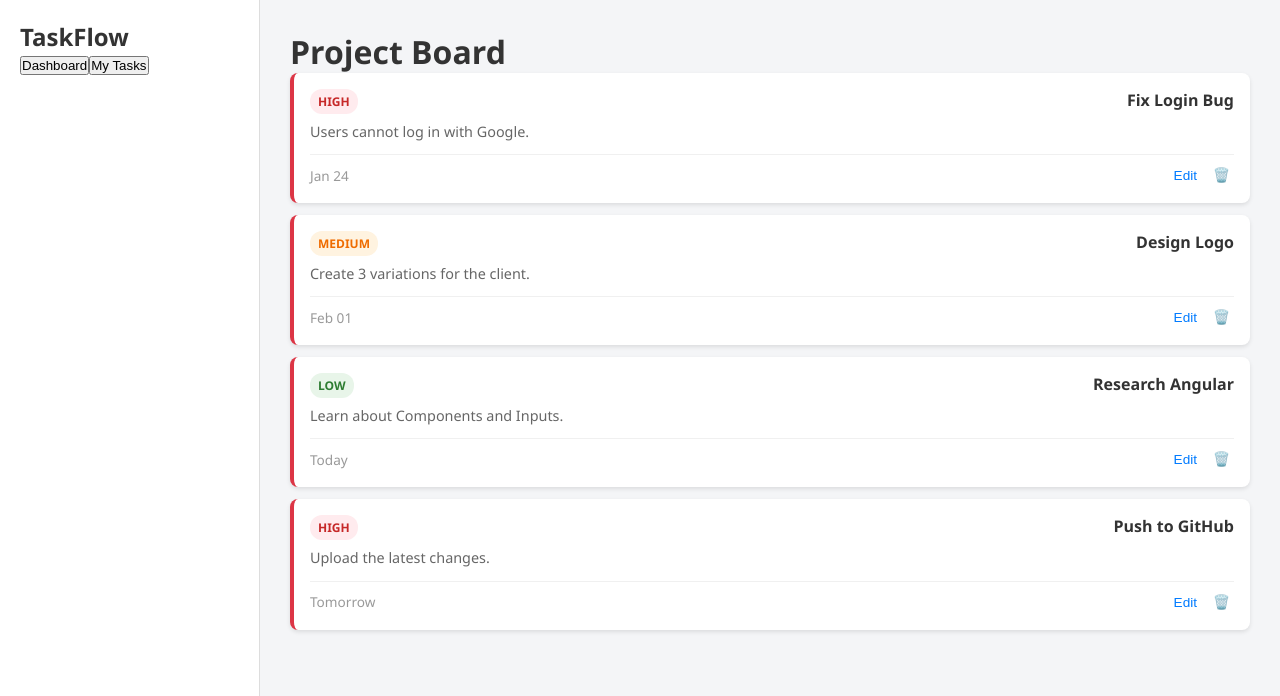
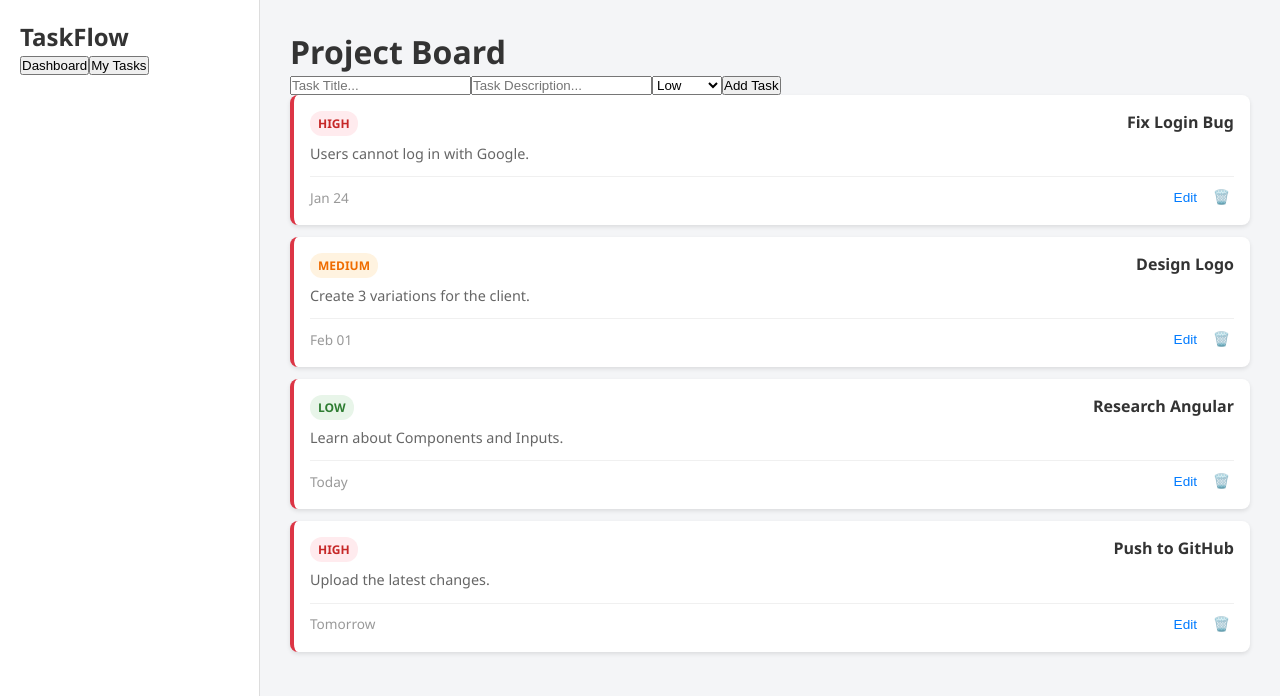
Before and after one commit to Vasilis98/taskflow-angular, an Angular app: page / in a window 1280 px wide. Shown: the top 696 px of the page. Built offline with nearby package versions, Linux system fonts and the light colour scheme.

Commit message:
feat: Implemented Add Task form logic

```diff
--- a/src/app/app.html
+++ b/src/app/app.html
@@ -12,6 +12,26 @@
       <h1>Project Board</h1>
     </header>
 
+    <div class="add-task-container">
+      <input
+       type="text"
+       placeholder="Task Title..."
+       [(ngModel)]="newTaskTitle">
+
+      <input
+       type="text"
+       placeholder="Task Description..."
+       [(ngModel)]="newTaskDescription">
+
+      <select [(ngModel)]="newTaskPriority">
+        <option value="High">High</option>
+        <option value="Medium">Medium</option>
+        <option value="Low">Low</option>
+      </select>
+
+      <button (click)="addTask()">Add Task</button>
+    </div>
+
     <div class="board">
       @for (task of tasks; track task.title) {
         <app-task-card
--- a/src/app/app.ts
+++ b/src/app/app.ts
@@ -1,10 +1,11 @@
 import { Component, signal } from '@angular/core';
 import { RouterOutlet } from '@angular/router';
 import {TaskCard} from './task-card/task-card';
+import {FormsModule} from '@angular/forms';
 
 @Component({
   selector: 'app-root',
-  imports: [RouterOutlet, TaskCard],
+  imports: [RouterOutlet, TaskCard, FormsModule],
   templateUrl: './app.html',
   styleUrl: './app.css',
   standalone: true
@@ -41,4 +42,31 @@ export class App {
   removeTask(task: any) {
     this.tasks = this.tasks.filter(t => t !== task);
   }
+
+  newTaskTitle = '';
+  newTaskDescription = '';
+  newTaskPriority = 'Low';
+
+  addTask() {
+    // VALIDATION
+    if (this.newTaskTitle.trim() === '') {
+      return;
+    }
+
+    // PACKAGING
+    const newTask = {
+      title: this.newTaskTitle,
+      description: this.newTaskDescription,
+      priority: this.newTaskPriority,
+      date: 'Just now'
+    };
+
+    // COMMIT
+    this.tasks.push(newTask);
+
+    // RESET
+    this.newTaskTitle = '';
+    this.newTaskDescription = '';
+    this.newTaskPriority = 'Low';
+  }
 }
```
